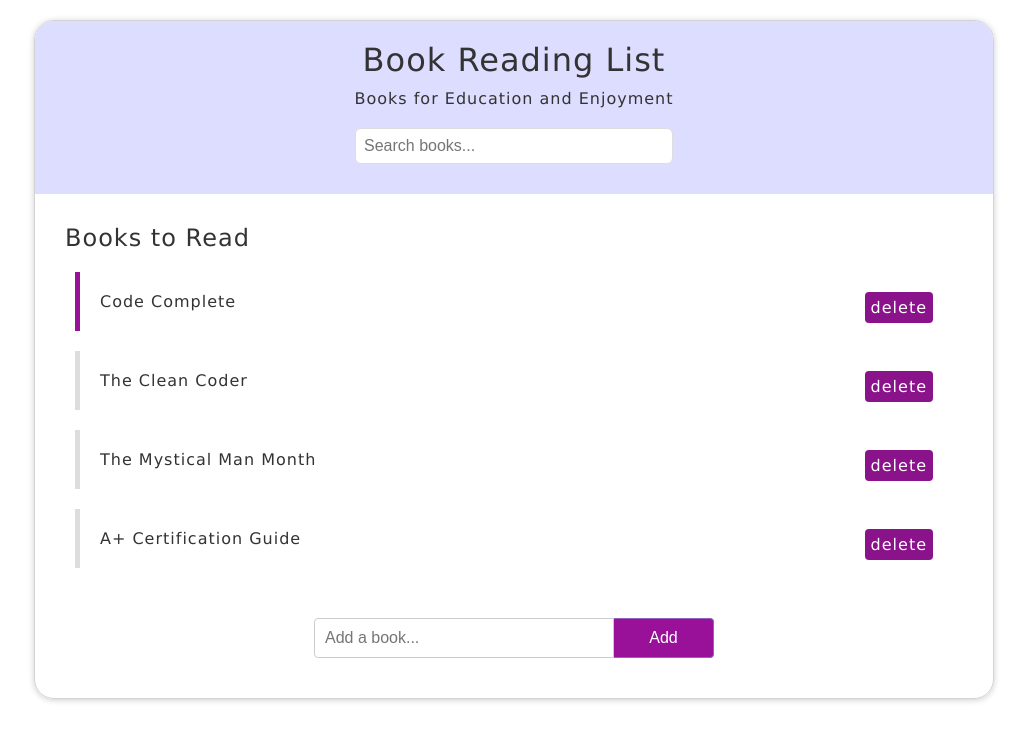
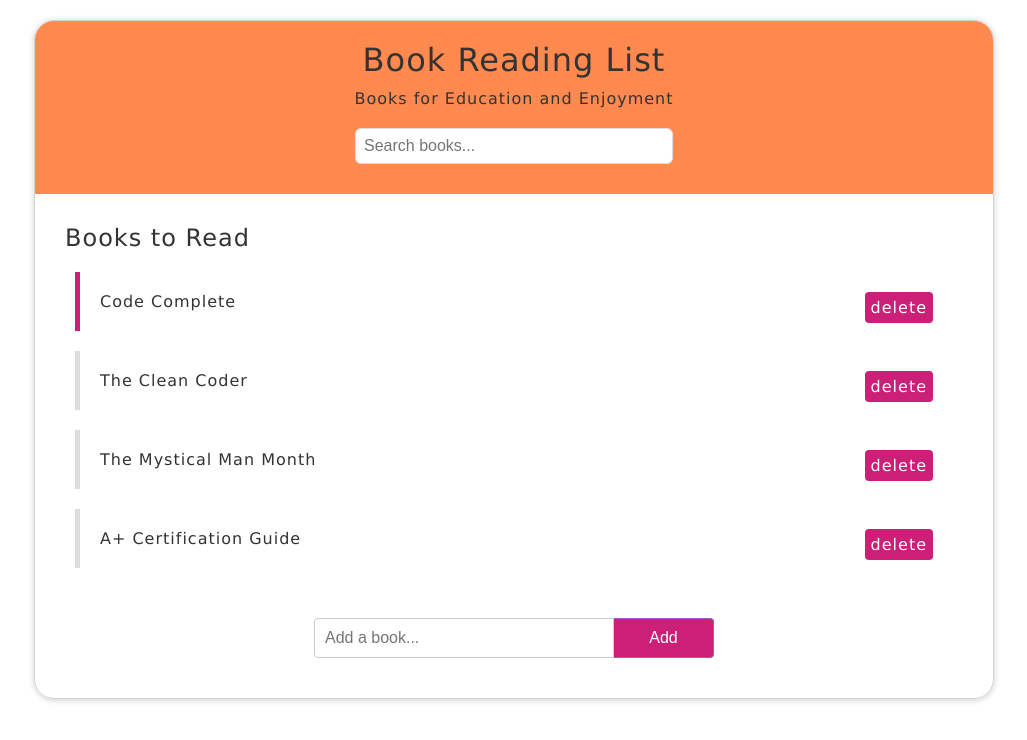
Before and after one commit to ericjohnsonKC/CS499_ComputerScienceCapstone, a plain HTML site: page index.html in a window 1280 px wide. In both pictures the pointer is over the item 640 px from the left and 301 px from the top of the page. Shown: the whole page, without its empty margins (126-1153 px from the left). Drawn offline with Linux system fonts and the light colour scheme.

Commit message:
Modified the color scheme in the styles.css file.

```diff
--- a/styles.css
+++ b/styles.css
@@ -21,7 +21,7 @@ h1, h2{
 }
 
 #page-banner{
-    background: #ddf ;
+    background: #ff894f;
     padding: 10px 0;
 
 }
@@ -60,12 +60,12 @@ h1, h2{
 }
 
 #book-list li:hover{
-    border-color: #919;
+    border-color: #cb1f78;
 }
 
 .delete{
     float: right;
-    background: rgb(138, 18, 138);
+    background: #cb1f78;
     padding: 6px;
     border-radius: 4px;
     cursor: pointer;
@@ -73,7 +73,7 @@ h1, h2{
 }
 
 .delete:hover{
-    background: #333;
+    background: #8a128a;
 }
 
 #add-book{
@@ -95,7 +95,7 @@ h1, h2{
 
 #add-book button{
     border: 1px solid #9361bf;
-    background: #919;
+    background: #cb1f78;
     padding: 10px 20px;
     font-size: 16px;
     display: inline-block;
@@ -109,6 +109,10 @@ h1, h2{
     color: white;
 }
 
+#add-book button:hover{
+    background: #8a128a;
+}
+
 #add-book:after{
     content: '';
     display: block;
```
